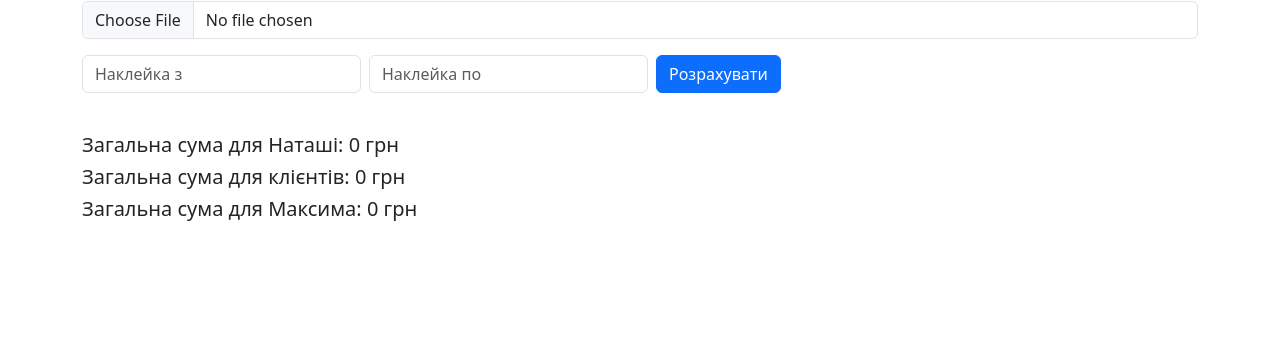
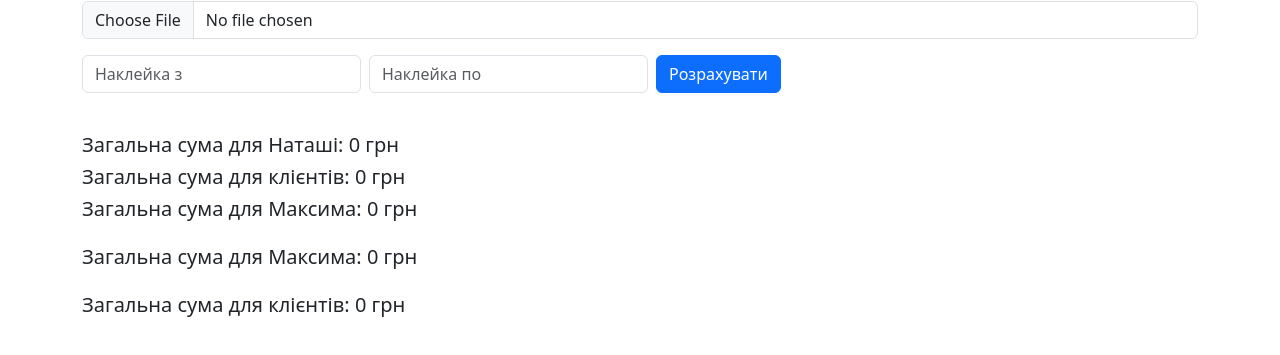
Before and after one commit to dmitry-averbukh/Best_Shipping, a plain HTML site: page index.html in a window 1280 px wide. Shown: the part 95-450 px from the top of the page. Drawn offline with nearby package versions, Linux system fonts and the light colour scheme.

Commit message:
Update index.html

```diff
--- a/index.html
+++ b/index.html
@@ -32,7 +32,15 @@
     <div class="mt-4">
         <h5>Загальна сума для Наташі: <span id="totalForNatasha">0</span> грн</h5>
         <h5>Загальна сума для клієнтів: <span id="totalForClients">0</span> грн</h5>
-<h5>Загальна сума для Максима: <span id="totalForMaxim">0</span> грн</h5>
+        <h5>Загальна сума для Максима: <span id="totalForMaxim">0</span> грн</h5>
+
+            <div class="mt-4">
+  <h5>Загальна сума для Максима: <span id="totalForMaxim">0</span> грн</h5>
+  <div id="maximBlock" class="mt-2"></div>
+
+  <h5 class="mt-4">Загальна сума для клієнтів: <span id="totalForClient">0</span> грн</h5>
+</div>
+
     </div>
 </div>
 
```
